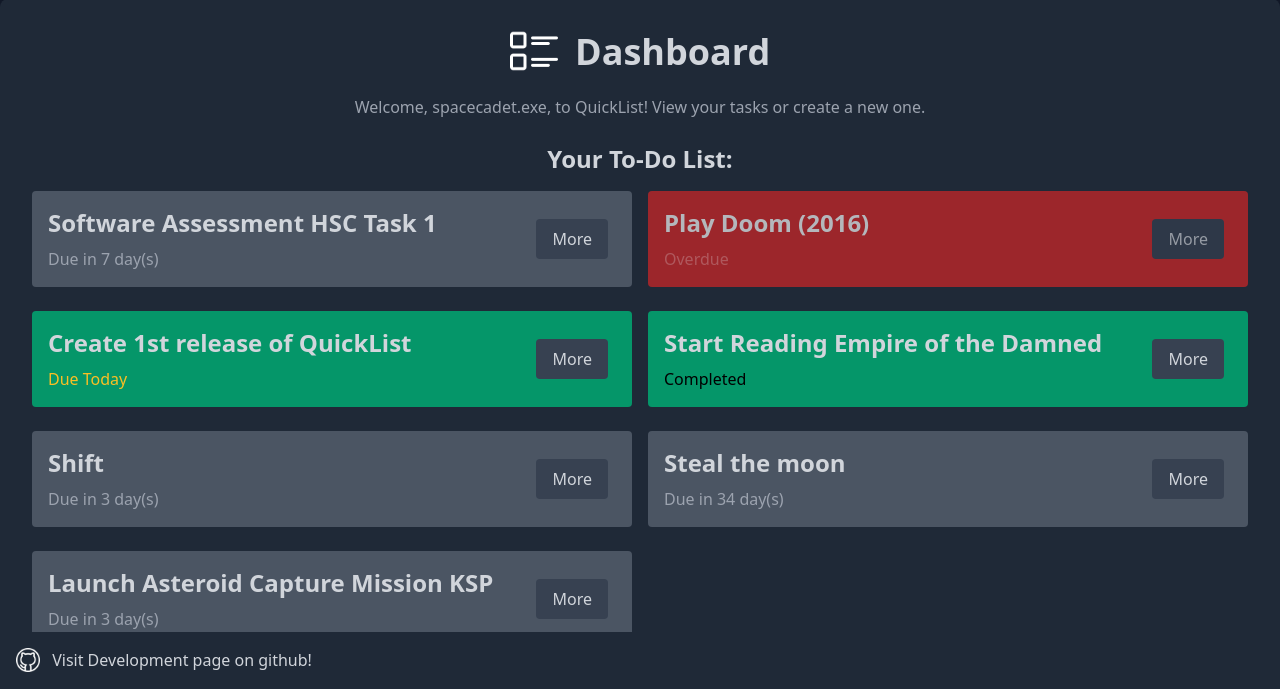
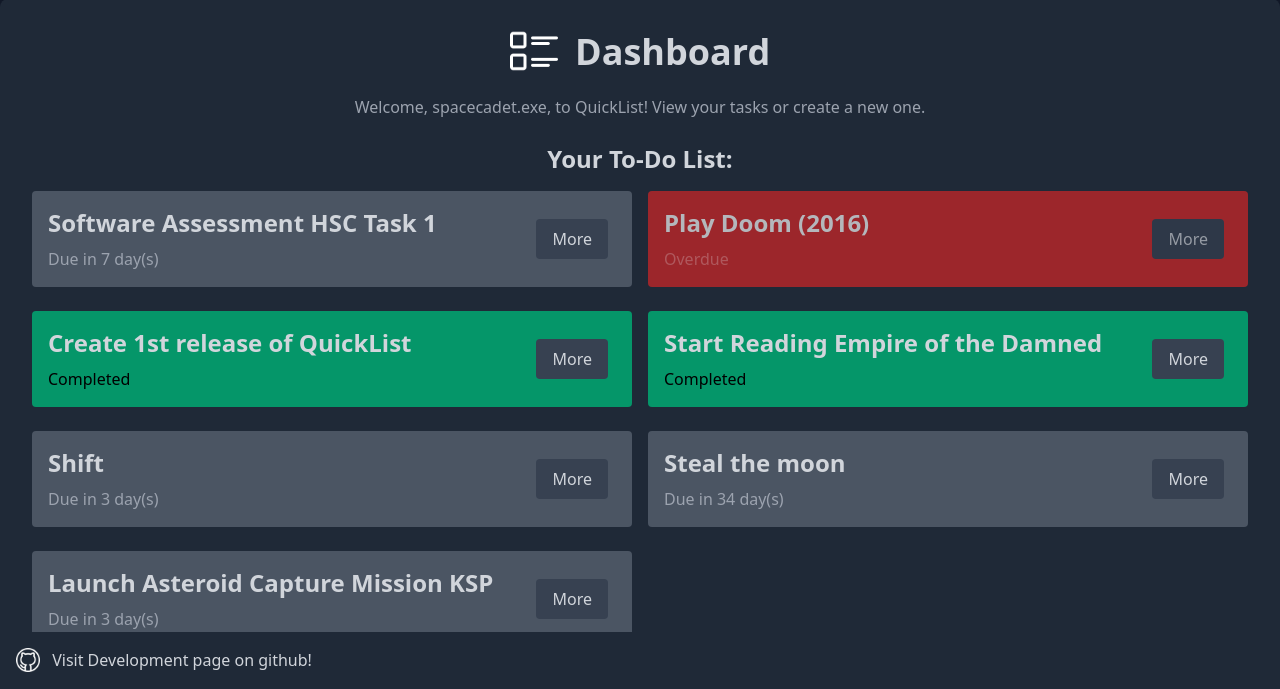
Before and after one commit to Space-Cadet-Stuff/QuickList-Task-Viewer, a Flask app: page /dashboard in a window 1280 px wide. Shown: the part 110-799 px from the top of the page. Run offline with Flask 3, Linux system fonts and the light colour scheme; a user stored in the database is signed in.

Commit message:
Update dashboard.html: enhance due date logic to display completion status

```diff
--- a/templates/dashboard.html
+++ b/templates/dashboard.html
@@ -57,7 +57,9 @@
                             <p class="text-gray-400">
                                 {% if todo.date|days_left == 'Overdue' and todo.done == False %}
                                     <span class="text-red-400">Overdue</span>
-                                {% elif todo.date|days_left == 'Today' %}
+                                {% elif todo.date|days_left == 'Today' and todo.done == True %}
+                                <span class="text-black">Completed</span>
+                                {% elif todo.date|days_left == 'Today' and todo.done == False %}
                                     <span class="text-yellow-400">Due Today</span>
                                 {% elif todo.date|days_left == 'Overdue' and todo.done == True %}
                                     <span class="text-black">Completed</span>
```
Also changed, not shown: todo.db.
